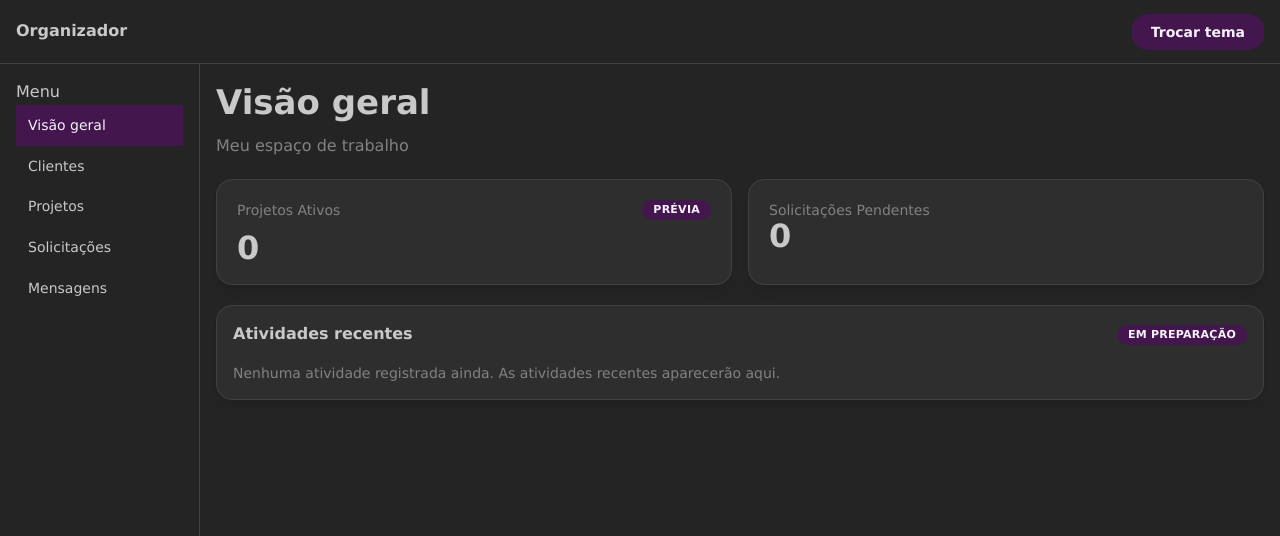
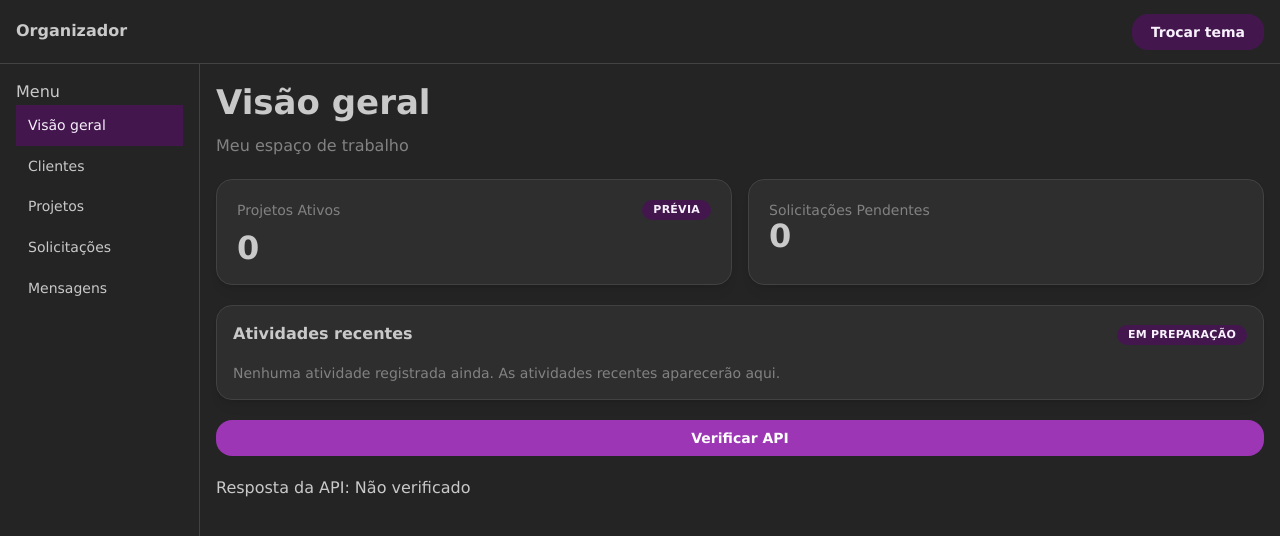
Before and after one commit to Dani-Proposta/Micro-Saas-Site_Funilador, a React (Vite) app in the folder web/: page / in a window 1280 px wide. Shown: the top 536 px of the page. Built offline with nearby package versions, Linux system fonts and the light colour scheme.

Commit message:
feat: botão de verificar status da api

```diff
--- a/web/src/pages/Dashboard.tsx
+++ b/web/src/pages/Dashboard.tsx
@@ -1,7 +1,30 @@
-import { Group, Text, Card, SimpleGrid, Badge, Stack, Title } from "@mantine/core";
+import { Group, Text, Card, SimpleGrid, Badge, Stack, Title, Button } from "@mantine/core";
+import { useState } from "react";
+
+export function Dashboard() {
+    //manter constantes antes do return
+    const [statusApi, setStatusApi] = useState('Não verificado');
 
 
-export function Dashboard() {
+    //funções assincronas
+    async function verificarAPI(){
+        setStatusApi("Verificando...");
+        try{
+            const resposta = await fetch("/api/health")
+
+            if(!resposta.ok){
+                throw new Error("Deu ruim na API");
+            }
+
+            const dados = await resposta.json();
+            setStatusApi(dados.status);
+        } catch{
+            setStatusApi("Deu ruim na API no final");
+        }
+    }
+
+
+
     return (
         <Stack gap="lg">
             <Stack gap="xs">
@@ -50,8 +73,9 @@ export function Dashboard() {
                 </Text>
             </Card>
 
+            <Button onClick={verificarAPI}>Verificar API</Button>
+            <Text>Resposta da API: {statusApi}</Text>
         </Stack>
-
 
     );
 }
```
